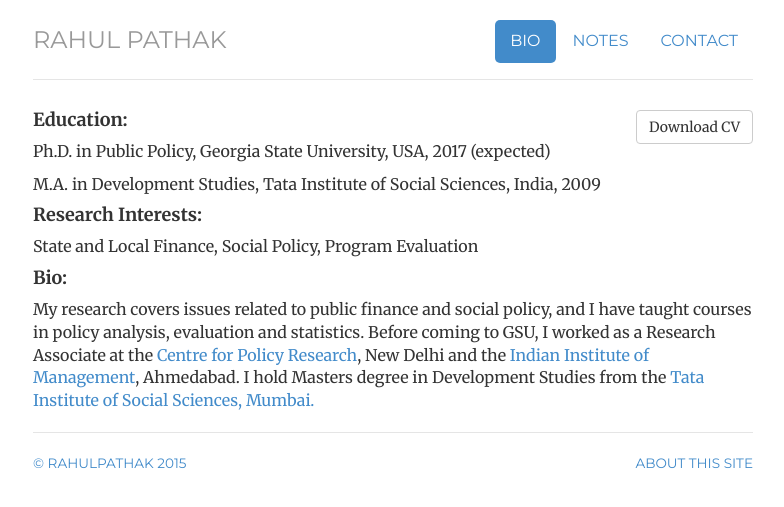
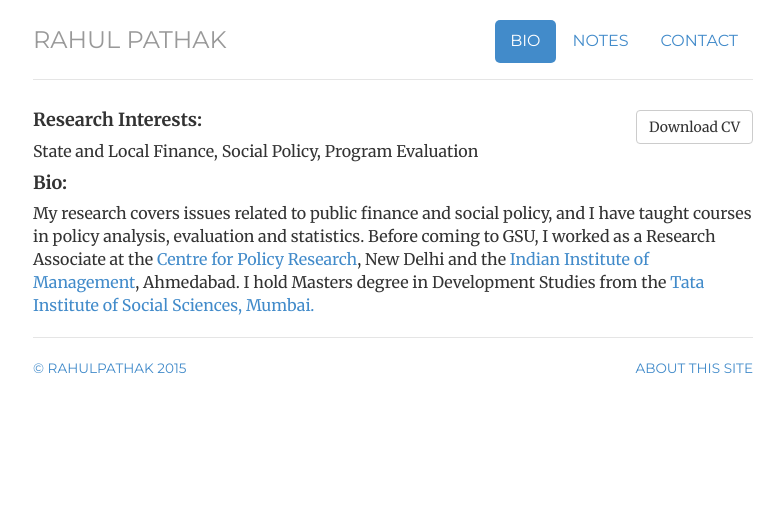
Before and after one commit to pathak-rahul/pathak-rahul.github.io, a Jekyll site: the page built from bio/index.html, in a window 1280 px wide. Shown: the top 507 px of the page, without its empty margins (247-1031 px from the left). Built offline with Jekyll 4.4.1, drawn with Linux system fonts in a browser that asks for light colours.

Commit message:
Update index.html

```diff
--- a/bio/index.html
+++ b/bio/index.html
@@ -11,16 +11,12 @@ description: Current CV for Rahul Pathak.
 <div class="bio">
 	<a href="/files/rpathak-cv.pdf" class="btn btn-default pull-right" title="Download CV as PDF">Download CV</a>
 	<div itemscope itemtype="http://data-vocabulary.org/Person">
-	<span itemprop="name"><h4>Education:</h4></span>
-	<p>Ph.D. in Public Policy, Georgia State University, USA, 2017 (expected)</p>
-	<p>M.A. in Development Studies, Tata Institute of Social Sciences, India, 2009</p>
-
 	<span itemprop="name"><h4>Research Interests:</h4></span>
 	<p> State and Local Finance, Social Policy, Program Evaluation</p>
 
 	<span itemprop="name"><h4>Bio:</h4></span>
 
-				<span itemprop="name">My research covers issues related to public finance and social policy, and I have taught courses in policy analysis, evaluation and statistics. Before coming to GSU, I worked as a Research Associate at the <a href="http://www.cprindia.org/"> Centre for Policy Research</a>, New Delhi and the <a href="http://www.iimahd.ernet.in/"> Indian Institute of Management</a>, Ahmedabad. I hold Masters degree in Development Studies from the <a href="http://tiss.edu//"> Tata Institute of Social Sciences, Mumbai.</span>
-				<address>
+	<span itemprop="name">My research covers issues related to public finance and social policy, and I have taught courses in policy analysis, evaluation and statistics. Before coming to GSU, I worked as a Research Associate at the <a href="http://www.cprindia.org/"> Centre for Policy Research</a>, New Delhi and the <a href="http://www.iimahd.ernet.in/"> Indian Institute of Management</a>, Ahmedabad. I hold Masters degree in Development Studies from the <a href="http://tiss.edu//"> Tata Institute of Social Sciences, Mumbai.</span>
+	<address>
 				</ul>
 </div>
```
